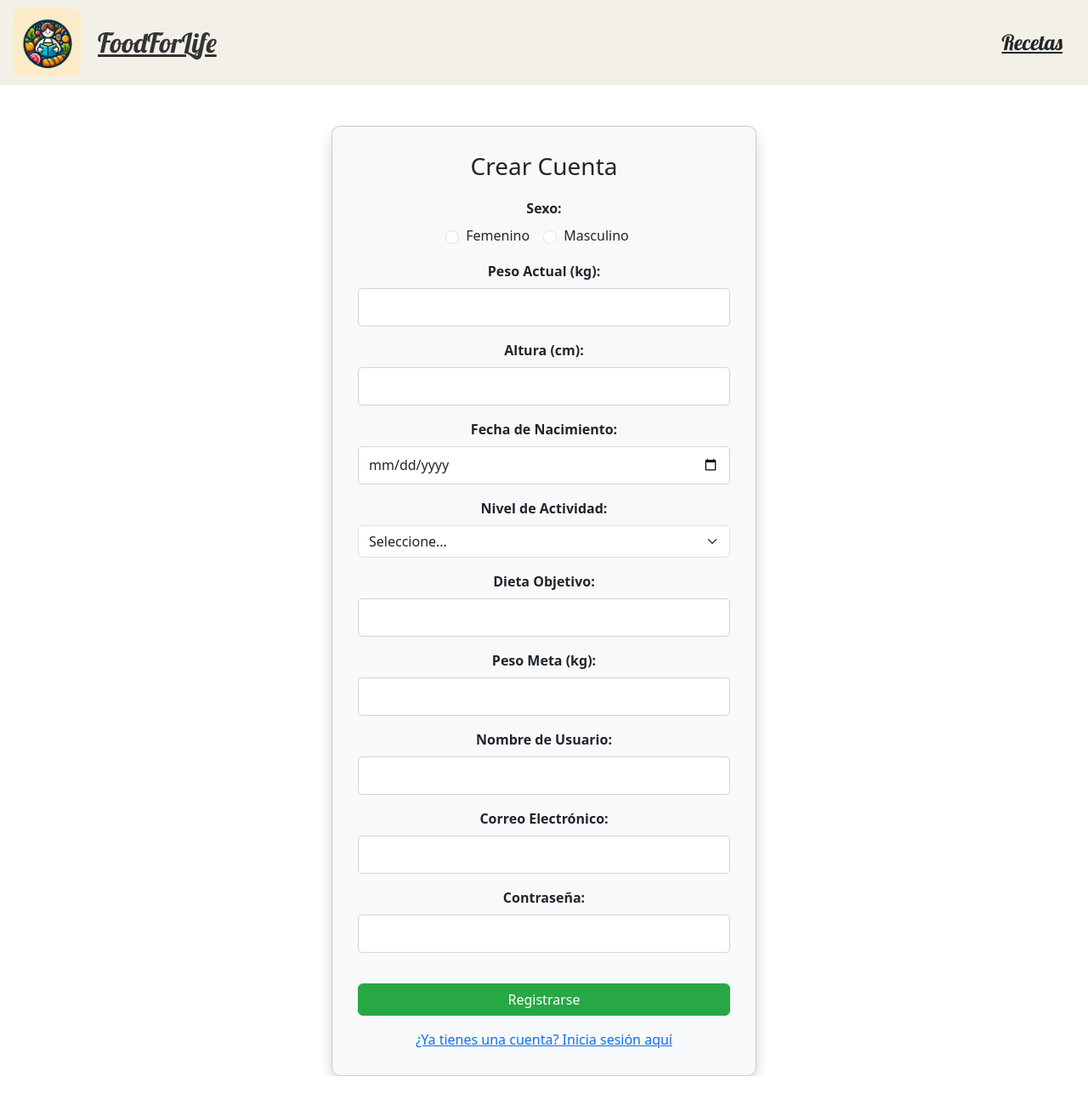
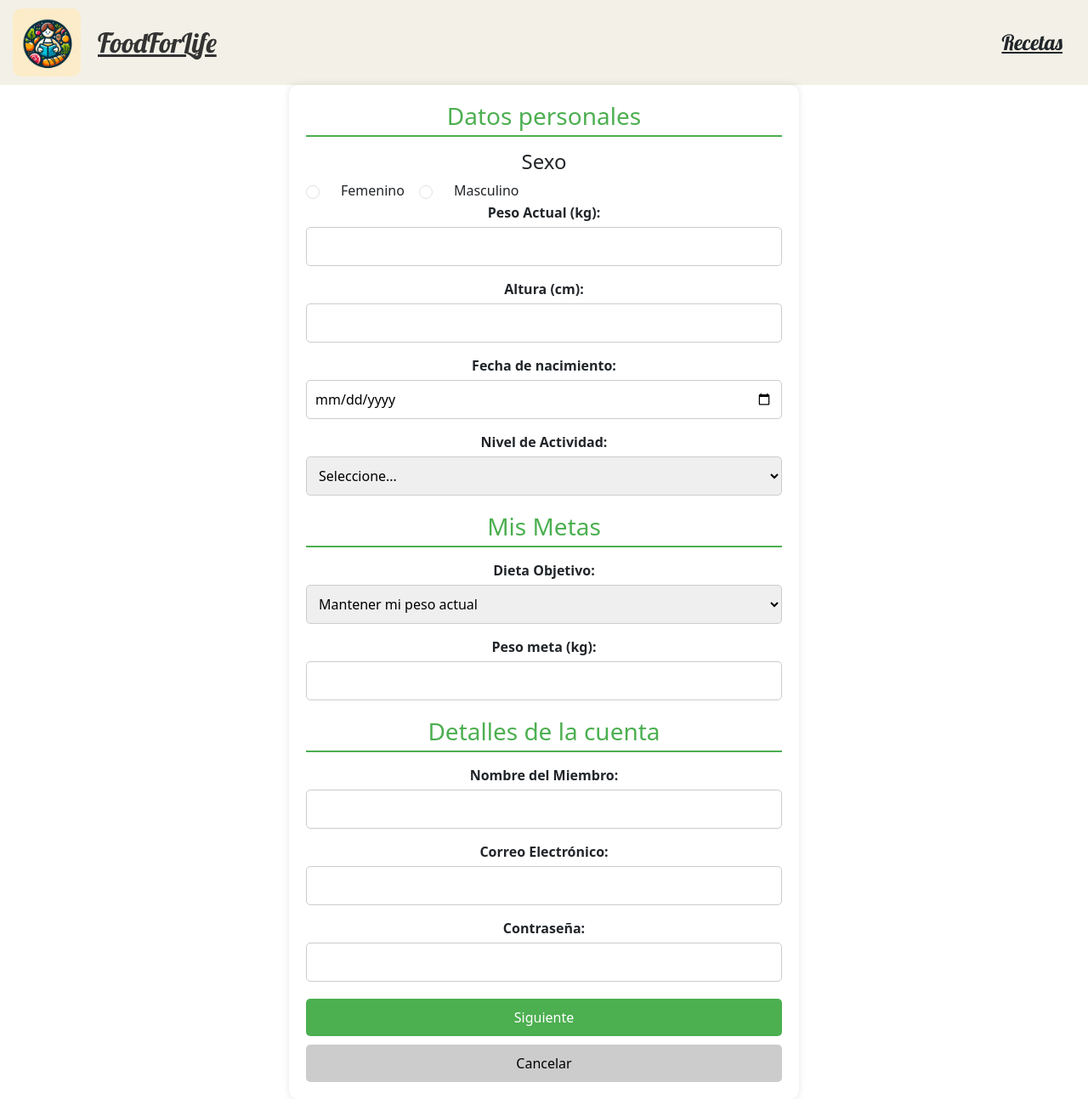
Before and after one commit to Subbar26/Food-for-life, a React (Create React App) app in the folder food-for-life-front-v1/: page /registro in a window 1280 px wide. Shown: the whole page at 85% size. Before the commit the page ends 1266 px from the top, so only its background shows below. Built offline with nearby package versions, Linux system fonts and the light colour scheme.

Commit message:
Cambio en el formulario de registro

```diff
--- a/food-for-life-front-v1/src/components/Registro.css
+++ b/food-for-life-front-v1/src/components/Registro.css
@@ -1,38 +1,100 @@
-.custom-card {
-    max-width: 500px;
+.register-container {
+    max-width: 600px;
     margin: 0 auto;
-    background-color: #f8f9fa;
+    padding: 20px;
+    background-color: #fff;
     border-radius: 10px;
-    padding: 30px;
-    box-shadow: 0 4px 6px rgba(0, 0, 0, 0.1);
+    box-shadow: 0 0 10px rgba(0, 0, 0, 0.1);
 }
 
-.custom-card h3 {
+h2 {
     text-align: center;
+    color: #4CAF50;
+}
+
+.section {
     margin-bottom: 20px;
 }
 
-.form-label {
+.section h3 {
+    color: #4CAF50;
+    border-bottom: 2px solid #4CAF50;
+    padding-bottom: 5px;
+    margin-bottom: 15px;
+}
+
+.form-group {
+    margin-bottom: 15px;
+}
+
+.form-group label {
+    display: block;
+    margin-bottom: 5px;
     font-weight: bold;
 }
 
-.btn-primary {
-    background-color: #28a745;
-    border-color: #28a745;
+.form-group input,
+.form-group select {
     width: 100%;
-    margin-top: 20px;
+    padding: 10px;
+    border: 1px solid #ccc;
+    border-radius: 5px;
 }
 
-.btn-primary:hover {
-    background-color: #218838;
-    border-color: #1e7e34;
+.radio-group {
+    display: flex;
+    gap: 1px;
+    align-items: center;
 }
 
-.form-check-input {
-    margin-top: 6px;
+.radio-group input {
+    margin-top: 3px;
+    align-items: center;
 }
 
-.invalid-feedback {
-    color: #dc3545;
-    font-size: 12px;
+.radio-group .form-check-inline {
+    display: flex;
+    align-items: center;
+
 }
+
+.radio-group .form-check-label {
+    margin-left: 10px;
+    align-items: center;
+}
+
+.radio-group input[type="radio"] {
+    margin-right: 15px;
+}
+
+.error {
+    color: red;
+    font-size: 0.9em;
+}
+
+.btn {
+    width: 100%;
+    padding: 10px;
+    border: none;
+    border-radius: 5px;
+    cursor: pointer;
+}
+
+.btn-primary {
+    background-color: #4CAF50;
+    color: #fff;
+}
+
+.btn-secondary {
+    background-color: #ccc;
+    color: #000;
+}
+
+.btn + .btn {
+    margin-top: 10px;
+}
+
+.form-check-label {
+    display: flex;
+    align-items: center;
+}
--- a/food-for-life-front-v1/src/components/Registro.js
+++ b/food-for-life-front-v1/src/components/Registro.js
@@ -154,16 +154,12 @@ const Register = () => {
     };
 
     return (
-        <div className='container mt-5'>
-            <div className="row justify-content-center">
-                <div className="col-md-8">
-                    <div className="card card-body shadow custom-card">
-                        <h3>Crear Cuenta</h3>
-                        {registerError && <div className="alert alert-danger" role="alert">{registerError}</div>}
+        <div className="register-container">
             <form onSubmit={handleSubmit}>
-                            <div className="mb-3">
-                                <label className="form-label">Sexo:</label>
-                                <div>
+                <div className="section">
+                    <h3>Datos personales</h3>
+                    <h4>Sexo</h4>
+                    <div className="radio-group">
                             <div className="form-check form-check-inline">
                                 <input className="form-check-input" type="radio" name="sexo" value="Femenino" onChange={handleChange} />
                                 <label className="form-check-label">Femenino</label>
@@ -172,68 +168,75 @@ const Register = () => {
                                 <input className="form-check-input" type="radio" name="sexo" value="Masculino" onChange={handleChange} />
                                 <label className="form-check-label">Masculino</label>
                             </div>
-                                    {formErrors.sexo && <div className="text-danger">{formErrors.sexo}</div>}
                     </div>
+                    <div className="form-group">
+                        <label>Peso Actual (kg):</label>
+                        <input type="number" name="peso_actual" value={formData.peso_actual} onChange={handleChange} />
+                        {formErrors.peso_actual && <div className="error">{formErrors.peso_actual}</div>}
                     </div>
-                            <div className="mb-3">
-                                <label className="form-label">Peso Actual (kg):</label>
-                                <input type="number" className={`form-control ${formErrors.peso_actual ? 'is-invalid' : ''}`} name="peso_actual" value={formData.peso_actual} onChange={handleChange} />
-                                {formErrors.peso_actual && <div className="invalid-feedback">{formErrors.peso_actual}</div>}
+                    <div className="form-group">
+                        <label>Altura (cm):</label>
+                        <input type="number" name="altura" value={formData.altura} onChange={handleChange} />
+                        {formErrors.altura && <div className="error">{formErrors.altura}</div>}
                     </div>
-                            <div className="mb-3">
-                                <label className="form-label">Altura (cm):</label>
-                                <input type="number" className={`form-control ${formErrors.altura ? 'is-invalid' : ''}`} name="altura" value={formData.altura} onChange={handleChange} />
-                                {formErrors.altura && <div className="invalid-feedback">{formErrors.altura}</div>}
+                    <div className="form-group">
+                        <label>Fecha de nacimiento:</label>
+                        <input type="date" name="fecha_nacimiento" value={formData.fecha_nacimiento} onChange={handleChange} />
+                        {formErrors.fecha_nacimiento && <div className="error">{formErrors.fecha_nacimiento}</div>}
                     </div>
-                            <div className="mb-3">
-                                <label className="form-label">Fecha de Nacimiento:</label>
-                                <input type="date" className={`form-control ${formErrors.fecha_nacimiento ? 'is-invalid' : ''}`} name="fecha_nacimiento" value={formData.fecha_nacimiento} onChange={handleChange} />
-                                {formErrors.fecha_nacimiento && <div className="invalid-feedback">{formErrors.fecha_nacimiento}</div>}
-                            </div>
-                            <div className="mb-3">
-                                <label className="form-label">Nivel de Actividad:</label>
-                                <select className={`form-select ${formErrors.nivel_actividad ? 'is-invalid' : ''}`} name="nivel_actividad" value={formData.nivel_actividad} onChange={handleChange}>
+                    <div className="form-group">
+                        <label>Nivel de Actividad:</label>
+                        <select name="nivel_actividad" value={formData.nivel_actividad} onChange={handleChange}>
                             <option value="">Seleccione...</option>
                             <option value="Sedentario">Sedentario</option>
                             <option value="Baja Actividad">Baja Actividad</option>
                             <option value="Activo">Activo</option>
                             <option value="Muy Activo">Muy Activo</option>
                         </select>
-                                {formErrors.nivel_actividad && <div className="invalid-feedback">{formErrors.nivel_actividad}</div>}
-                            </div>
-                            <div className="mb-3">
-                                <label className="form-label">Dieta Objetivo:</label>
-                                <input type="text" className={`form-control ${formErrors.dieta_objetivo ? 'is-invalid' : ''}`} name="dieta_objetivo" value={formData.dieta_objetivo} onChange={handleChange} />
-                                {formErrors.dieta_objetivo && <div className="invalid-feedback">{formErrors.dieta_objetivo}</div>}
-                            </div>
-                            <div className="mb-3">
-                                <label className="form-label">Peso Meta (kg):</label>
-                                <input type="number" className={`form-control ${formErrors.peso_meta ? 'is-invalid' : ''}`} name="peso_meta" value={formData.peso_meta} onChange={handleChange} />
-                                {formErrors.peso_meta && <div className="invalid-feedback">{formErrors.peso_meta}</div>}
-                            </div>
-                            <div className="mb-3">
-                                <label className="form-label">Nombre de Usuario:</label>
-                                <input type="text" className={`form-control ${formErrors.nombre_usuario ? 'is-invalid' : ''}`} name="nombre_usuario" value={formData.nombre_usuario} onChange={handleChange} />
-                                {formErrors.nombre_usuario && <div className="invalid-feedback">{formErrors.nombre_usuario}</div>}
-                            </div>
-                            <div className="mb-3">
-                                <label className="form-label">Correo Electrónico:</label>
-                                <input type="email" className={`form-control ${formErrors.email ? 'is-invalid' : ''}`} name="email" value={formData.email} onChange={handleChange} />
-                                {formErrors.email && <div className="invalid-feedback">{formErrors.email}</div>}
-                            </div>
-                            <div className="mb-3">
-                                <label className="form-label">Contraseña:</label>
-                                <input type="password" className={`form-control ${formErrors.password ? 'is-invalid' : ''}`} name="password" value={formData.password} onChange={handleChange} />
-                                {formErrors.password && <div className="invalid-feedback">{formErrors.password}</div>}
-                            </div>
-                            <button type="submit" className="btn btn-primary">Registrarse</button>
-                            <div className="mt-3">
-                                <Link to="/login">¿Ya tienes una cuenta? Inicia sesión aquí</Link>
-                            </div>
-                        </form>
+                        {formErrors.nivel_actividad && <div className="error">{formErrors.nivel_actividad}</div>}
                     </div>
                 </div>
+
+                <div className="section">
+                    <h3>Mis Metas</h3>
+                    <div className="form-group">
+                        <label>Dieta Objetivo:</label>
+                        <select name="dieta_objetivo" value={formData.dieta_objetivo} onChange={handleChange}>
+                            <option value="Mantener mi peso actual">Mantener mi peso actual</option>
+                            <option value="Perder peso">Perder peso</option>
+                            <option value="Ganar peso">Ganar peso</option>
+                        </select>
+                        {formErrors.dieta_objetivo && <div className="error">{formErrors.dieta_objetivo}</div>}
                     </div>
+                    <div className="form-group">
+                        <label>Peso meta (kg):</label>
+                        <input type="number" name="peso_meta" value={formData.peso_meta} onChange={handleChange} />
+                        {formErrors.peso_meta && <div className="error">{formErrors.peso_meta}</div>}
+                    </div>
+                </div>
+
+                <div className="section">
+                    <h3>Detalles de la cuenta</h3>
+                    <div className="form-group">
+                        <label>Nombre del Miembro:</label>
+                        <input type="text" name="nombre_usuario" value={formData.nombre_usuario} onChange={handleChange} />
+                        {formErrors.nombre_usuario && <div className="error">{formErrors.nombre_usuario}</div>}
+                    </div>
+                    <div className="form-group">
+                        <label>Correo Electrónico:</label>
+                        <input type="email" name="email" value={formData.email} onChange={handleChange} />
+                        {formErrors.email && <div className="error">{formErrors.email}</div>}
+                    </div>
+                    <div className="form-group">
+                        <label>Contraseña:</label>
+                        <input type="password" name="password" value={formData.password} onChange={handleChange} />
+                        {formErrors.password && <div className="error">{formErrors.password}</div>}
+                    </div>
+                </div>
+
+                <button type="submit" className="btn btn-primary">Siguiente</button>
+                <button type="button" className="btn btn-secondary">Cancelar</button>
+            </form>
         </div>
     );
 };
```
Lines whose indentation alone changed are shown as unchanged.
